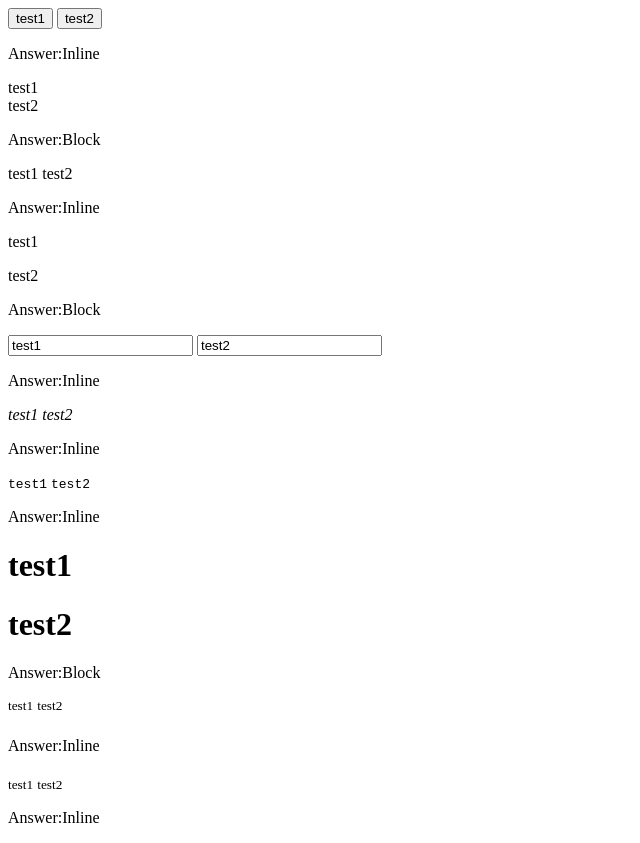
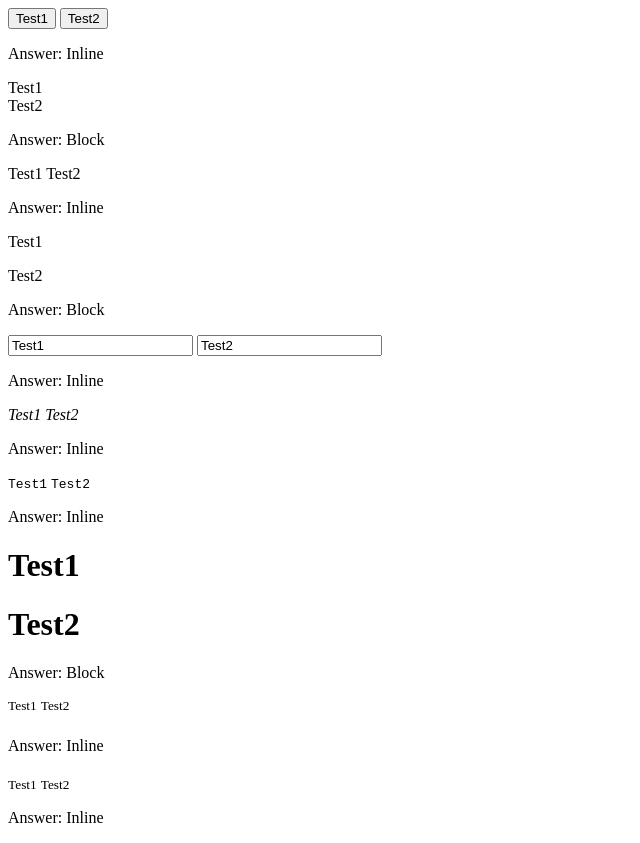
Before and after one commit to acciojob/block-or-inline-siman777, a website: page main.html in a window 1280 px wide. Shown: the whole page, without its empty margins (0-640 px from the left). Drawn offline with Linux system fonts and the light colour scheme.

Commit message:
created a submission

```diff
--- a/main.html
+++ b/main.html
@@ -9,63 +9,63 @@
 <body>
 	<!-- the entire body must be written by student -->
 	<div data-ns-test="block-inline-button">
-		<button>test1</button>
-		<button>test2</button>
-		<p>Answer:Inline</p>
+		<button>Test1</button>
+		<button>Test2</button>
+		<p>Answer: Inline</p>
 	</div>
 
 	<div data-ns-test="block-inline-div">
-		<div>test1</div>
-		<div>test2</div>
-		<p>Answer:Block</p>
+		<div>Test1</div>
+		<div>Test2</div>
+		<p>Answer: Block</p>
 	</div>
 
 	<div data-ns-test="block-inline-span">
-		<span>test1</span>
-		<span>test2</span>
-		<p>Answer:Inline</p>
+		<span>Test1</span>
+		<span>Test2</span>
+		<p>Answer: Inline</p>
 	</div>
 
 	<div data-ns-test="block-inline-p">
-		<p>test1</p>
-		<p>test2</p>
-		<p>Answer:Block</p>
+		<p>Test1</p>
+		<p>Test2</p>
+		<p>Answer: Block</p>
 	</div>
 
 	<div data-ns-test="block-inline-input">
-		<input type="text" value="test1">
-		<input type="text" value="test2">
-		<p>Answer:Inline</p>
+		<input type="text" value="Test1">
+		<input type="text" value="Test2">
+		<p>Answer: Inline</p>
 	</div>
 
 	<div data-ns-test="block-inline-cite">
-		<cite>test1</cite>
-		<cite>test2</cite>
-		<p>Answer:Inline</p>
+		<cite>Test1</cite>
+		<cite>Test2</cite>
+		<p>Answer: Inline</p>
 	</div>
 
 	<div data-ns-test="block-inline-code">
-		<code>test1</code>
-		<code>test2</code>
-		<p>Answer:Inline</p>
+		<code>Test1</code>
+		<code>Test2</code>
+		<p>Answer: Inline</p>
 	</div>
 
 	<div data-ns-test="block-inline-h1">
-		<h1>test1</h1>
-		<h1>test2</h1>
-		<p>Answer:Block</p>
+		<h1>Test1</h1>
+		<h1>Test2</h1>
+		<p>Answer: Block</p>
 	</div>
 
 	<div data-ns-test="block-inline-sup">
-		<sup>test1</sup>
-		<sup>test2</sup>
-		<p>Answer:Inline</p>
+		<sup>Test1</sup>
+		<sup>Test2</sup>
+		<p>Answer: Inline</p>
 	</div>
 
 	<div data-ns-test="block-inline-sub">
-		<sub>test1</sub>
-		<sub>test2</sub>
-		<p>Answer:Inline</p>
+		<sub>Test1</sub>
+		<sub>Test2</sub>
+		<p>Answer: Inline</p>
 	</div>
 
 	<script type="text/javascript" src="./script.js">
```
